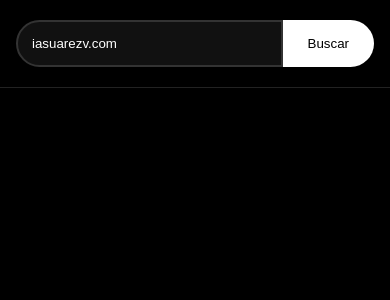
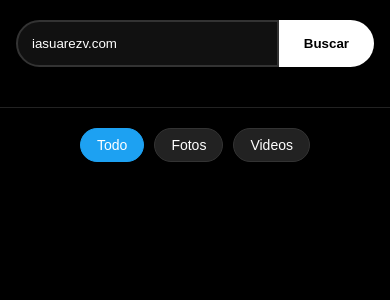
Before and after one commit to KajiiNarumi/iasuarezv, a Jekyll site: the page blue.html, which Jekyll copies as it is, in a window 390 px wide. Shown: the top 300 px of the page. Built offline with Jekyll 4.4.1, drawn with Linux system fonts in a browser that asks for light colours.

Commit message:
Enhance HTML structure and styles for better layout

```diff
--- a/blue.html
+++ b/blue.html
@@ -2,7 +2,7 @@
 <html lang="es">
 <head>
 <meta charset="UTF-8">
-<meta name="viewport" content="width=device-width, initial-scale=1.0">
+<meta name="viewport" content="width=device-width, initial-scale=1.0, maximum-scale=1.0, user-scalable=no">
 <title>Galesky</title>
 
 <style>
@@ -18,16 +18,16 @@
     margin:0;
     background:var(--bg);
     color:var(--text-main);
-    font-family:system-ui;
+    font-family:system-ui, -apple-system, sans-serif;
 }
 
 /* HEADER */
-.header{padding:20px 16px;border-bottom:1px solid #222;}
+.header{padding:20px 16px; border-bottom:1px solid #222;}
 
 .search{
     display:flex;
     max-width:600px;
-    margin:auto;
+    margin:0 auto 20px auto;
 }
 
 .search input{
@@ -37,6 +37,7 @@
     border:2px solid #333;
     color:#fff;
     border-radius:30px 0 0 30px;
+    outline:none;
 }
 
 .search button{
@@ -45,6 +46,7 @@
     background:#fff;
     border-radius:0 30px 30px 0;
     cursor:pointer;
+    font-weight:bold;
 }
 
 .profile{
@@ -53,19 +55,21 @@
     display:flex;
     gap:16px;
     align-items:center;
+    flex-wrap: wrap;
 }
 
 .profile img{
     width:80px;
     height:80px;
     border-radius:50%;
+    object-fit: cover;
 }
 
-.profile-info{flex:1;}
+.profile-info{flex:1; min-width:200px;}
 .profile-info h2{margin:0;font-size:22px;}
-.profile-info p{color:#aaa;font-size:15px;}
+.profile-info p{color:#aaa;font-size:14px; margin:5px 0;}
 
-.img-count{color:var(--accent);font-size:13px;}
+.img-count{color:var(--accent);font-size:13px; font-weight: bold;}
 
 .follow{
     padding:10px 20px;
@@ -73,6 +77,30 @@
     border-radius:25px;
     background:#fff;
     cursor:pointer;
+    font-weight:bold;
+}
+
+/* FILTROS */
+.filters {
+    display: flex;
+    justify-content: center;
+    gap: 10px;
+    margin: 20px 0;
+}
+
+.filter-btn {
+    background: #222;
+    border: 1px solid #333;
+    color: #fff;
+    padding: 8px 16px;
+    border-radius: 20px;
+    cursor: pointer;
+    font-size: 14px;
+}
+
+.filter-btn.active {
+    background: var(--accent);
+    border-color: var(--accent);
 }
 
 /* GRID */
@@ -90,6 +118,7 @@
     overflow:hidden;
     position:relative;
     cursor:pointer;
+    background: #111;
 }
 
 .card img{
@@ -102,29 +131,34 @@
     position:absolute;
     bottom:8px;
     right:8px;
-    background:rgba(0,0,0,.6);
+    background:rgba(0,0,0,.7);
     padding:4px 8px;
     border-radius:12px;
-    font-size:12px;
+    font-size:11px;
 }
 
 /* LIGHTBOX */
 .lightbox{
     position:fixed;
     inset:0;
-    background:rgba(0,0,0,.95);
+    background:rgba(0,0,0,.98);
     display:none;
     justify-content:center;
     align-items:center;
+    z-index: 1000;
 }
 
 .lightbox.active{display:flex;}
 
 .lb-content{
-    width:90%;
+    width:95%;
+    max-width: 1100px;
     height:90%;
     display:flex;
     background:#111;
+    border-radius: 10px;
+    overflow: hidden;
+    position: relative;
 }
 
 .lb-img{
@@ -132,31 +166,64 @@
     display:flex;
     justify-content:center;
     align-items:center;
+    background: #000;
 }
 
 .lb-img img{
     max-width:100%;
     max-height:100%;
+    object-fit: contain;
 }
 
 .lb-text-area{
     flex:1;
-    padding:20px;
+    padding:25px;
     display:flex;
     flex-direction:column;
+    border-left: 1px solid #222;
 }
 
 .lb-text{
     flex:1;
     overflow:auto;
+    font-size: 16px;
+    line-height: 1.5;
 }
 
 .lb-close{
     position:absolute;
     top:20px;
     right:20px;
-    font-size:30px;
+    font-size:35px;
     cursor:pointer;
+    z-index: 1010;
+    color: #fff;
+}
+
+/* BOTONES NAV */
+.nav-btn {
+    position: absolute;
+    top: 50%;
+    transform: translateY(-50%);
+    background: rgba(255,255,255,0.1);
+    color: white;
+    border: none;
+    padding: 20px 10px;
+    cursor: pointer;
+    font-size: 24px;
+    z-index: 1005;
+}
+
+.prev-btn { left: 0; border-radius: 0 5px 5px 0; }
+.next-btn { right: 0; border-radius: 5px 0 0 5px; }
+
+/* MÓVIL */
+@media(max-width:768px){
+    .lb-content { flex-direction: column; height: 95%; }
+    .lb-img { flex: 0 0 60%; }
+    .lb-text-area { flex: 0 0 40%; border-left: none; border-top: 1px solid #222; padding: 15px; }
+    .nav-btn { padding: 15px 8px; background: rgba(0,0,0,0.5); }
+    .grid { grid-template-columns: repeat(3, 1fr); gap: 2px; }
 }
 </style>
 </head>
@@ -165,21 +232,31 @@
 
 <div class="header">
     <div class="search">
-        <input id="userInput">
+        <input id="userInput" placeholder="usuario.bsky.social">
         <button id="goBtn">Buscar</button>
     </div>
     <div id="profile" class="profile"></div>
+</div>
+
+<div class="filters">
+    <button class="filter-btn active" onclick="filterMedia('all')">Todo</button>
+    <button class="filter-btn" onclick="filterMedia('image')">Fotos</button>
+    <button class="filter-btn" onclick="filterMedia('video')">Videos</button>
 </div>
 
 <div id="gallery" class="grid"></div>
 
 <div id="lightbox" class="lightbox">
     <div class="lb-close" id="closeBtn">✕</div>
-    <div class="lb-content">
+
+    <button class="nav-btn prev-btn" id="prevBtn">❮</button>
+    <button class="nav-btn next-btn" id="nextBtn">❯</button>
+
+    <div class="lb-content" id="lbMain">
         <div class="lb-img"><img id="lbImg"></div>
         <div class="lb-text-area">
             <div id="lbText" class="lb-text"></div>
-            <div id="lbStats"></div>
+            <div id="lbStats" style="margin-top:10px; color:var(--accent); font-weight:bold;"></div>
         </div>
     </div>
 </div>
@@ -234,7 +314,7 @@
             const text=post.record?.text||"";
             const likes=post.likeCount||0;
 
-/* 🔥 FIX DEFINITIVO */
+            // Fotos
             let rawImgs=[];
             if(post.embed?.images) rawImgs.push(...post.embed.images);
             if(post.embed?.media?.images) rawImgs.push(...post.embed.media.images);
@@ -259,33 +350,72 @@
             <div class="profile-info">
                 <h2>${prof.displayName||handle}</h2>
                 <p>${prof.description||""}</p>
-<div class="img-count">📸 ${allImages.length}</div>
+                <div class="img-count">📦 ${allMedia.length} elementos</div>
             </div>
-<button class="follow" onclick="window.open('https://bsky.app/profile/${handle}')">Ver</button>
+            <button class="follow" onclick="window.open('https://bsky.app/profile/${handle}')">Perfil</button>
         `;
 
-allImages.forEach((img,i)=>{
+        filterMedia('all');
+
+    } catch(e) { console.error("Error cargando:", e); }
+}
+
+function filterMedia(type) {
+    // UI de botones
+    document.querySelectorAll('.filter-btn').forEach(b => b.classList.remove('active'));
+    event?.target?.classList?.add('active');
+
+    filteredMedia = type === 'all' ? allMedia : allMedia.filter(m => m.type === type);
+    renderGallery();
+}
+
+function renderGallery() {
+    gallery.innerHTML = "";
+    filteredMedia.forEach((item, i) => {
         const card=document.createElement("div");
         card.className="card";
-card.innerHTML=`<img src="${img.thumb}"><div class="card-stats">❤️ ${img.likes}</div>`;
+        const icon = item.type === 'video' ? '<div style="position:absolute; top:5px; left:5px; background:rgba(0,0,0,0.5); border-radius:50%; width:20px; height:20px; display:flex; align-items:center; justify-content:center;">▶</div>' : '';
+        card.innerHTML=`
+            ${icon}
+            <img src="${item.thumb}" loading="lazy">
+            <div class="card-stats">❤️ ${item.likes}</div>
+        `;
         card.onclick=()=>openLightbox(i);
         gallery.appendChild(card);
     });
 }
 
 function openLightbox(i){
+    if(i < 0 || i >= filteredMedia.length) return;
     currentIndex=i;
-const d=allImages[i];
+    const d=filteredMedia[i];
     lbImg.src=d.full;
     lbText.innerText=d.text;
-lbStats.innerText=`❤️ ${d.likes}`;
+    lbStats.innerText=`❤️ ${d.likes} likes`;
     lightbox.classList.add("active");
 }
 
+function next() { openLightbox(currentIndex + 1); }
+function prev() { openLightbox(currentIndex - 1); }
+
+// Eventos
+prevBtn.onclick = (e) => { e.stopPropagation(); prev(); };
+nextBtn.onclick = (e) => { e.stopPropagation(); next(); };
+
 closeBtn.onclick=()=>lightbox.classList.remove("active");
-lightbox.onclick=e=>{if(e.target===lightbox)lightbox.classList.remove("active");};
+
+lightbox.onclick=e=>{
+    if(e.target===lightbox || e.target.id === "lbMain") lightbox.classList.remove("active");
+};
+
+// Teclado
+document.addEventListener("keydown", e => {
+    if(!lightbox.classList.contains("active")) return;
+    if(e.key === "ArrowRight") next();
+    if(e.key === "ArrowLeft") prev();
+    if(e.key === "Escape") lightbox.classList.remove("active");
+});
 
 </script>
-
 </body>
 </html>
```
Also changed, not shown: other parts of blue.html (+22 -8 lines). Lines whose indentation alone changed are shown as unchanged.
